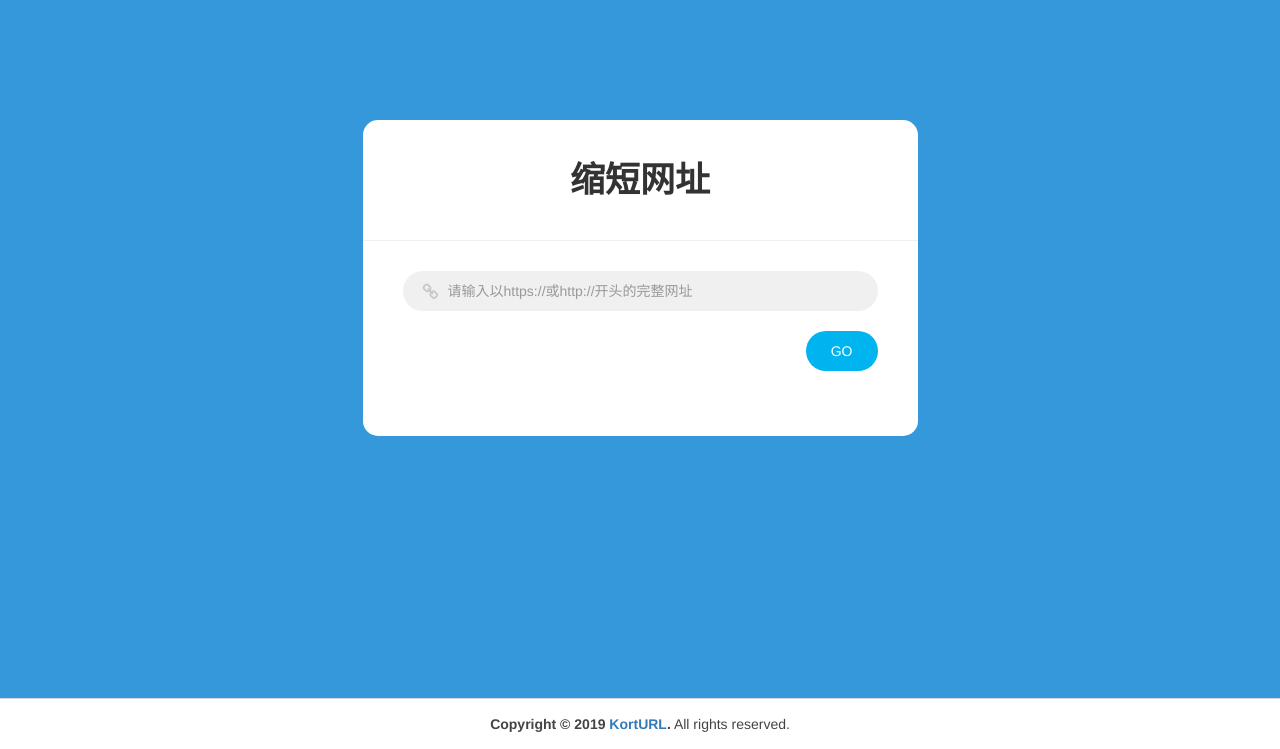
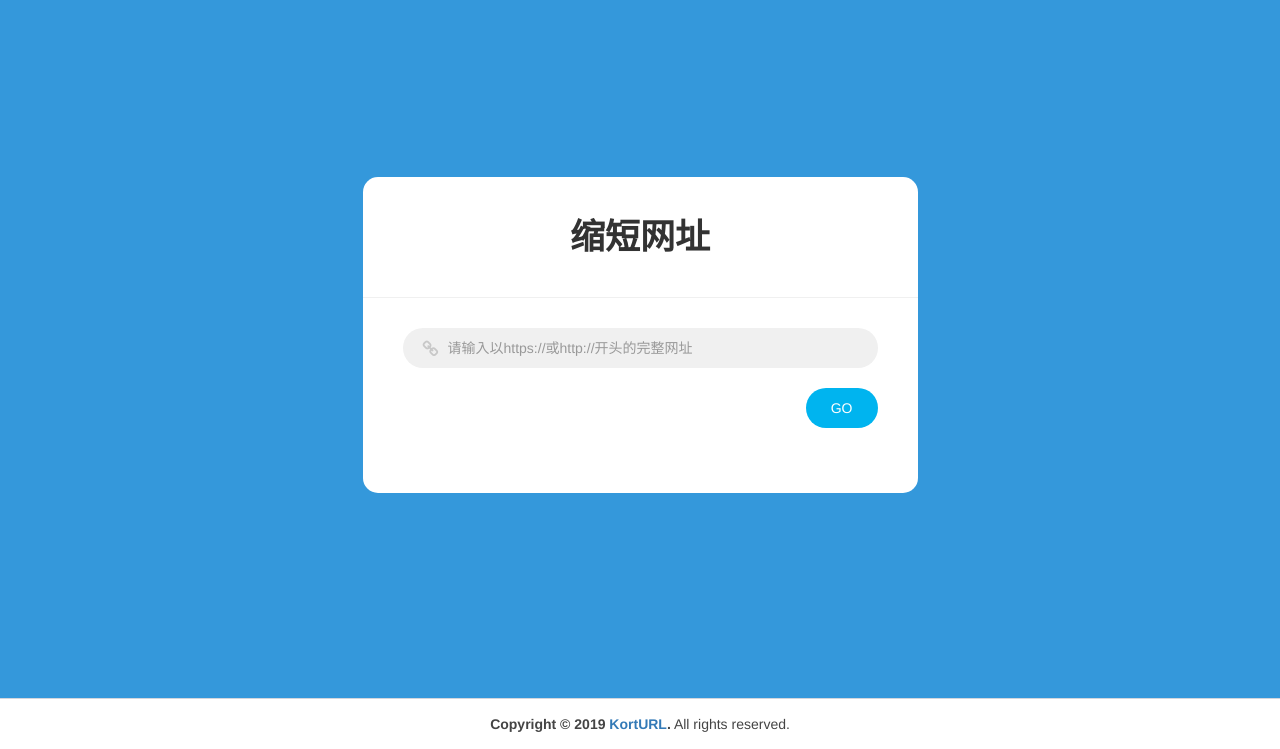
Before and after one commit to skyxv/KortURL, a Django app: page / in a window 1280 px wide. Shown: the part 51-800 px from the top of the page. Run offline with Django 3.2, Linux system fonts and the light colour scheme; parts of the project's set-up code (start-up, migrations or seed data) failed here and were passed over; some libraries are stand-ins or nearby versions.

Commit message:
Modified the value of margin-top

```diff
--- a/templates/reduce_url.html
+++ b/templates/reduce_url.html
@@ -5,7 +5,7 @@
 {% block body %}
 
     <div class="container">
-        <div class="row" style="margin-top: 15%;">
+        <div class="row" style="margin-top: 20%;">
             <div class="col-md-offset-3 col-md-6">
                 <form class="form-horizontal" method="post" action="{% url 'reduce' %}">
                 {% csrf_token %}
--- a/templates/shorten_url.html
+++ b/templates/shorten_url.html
@@ -5,7 +5,7 @@
 {% block body %}
 
     <div class="container">
-        <div class="row" style="margin-top: 15%;">
+        <div class="row" style="margin-top: 20%;">
             <div class="col-md-offset-3 col-md-6">
                 <form class="form-horizontal" method="post" action="{% url 'shorten' %}">
                 {% csrf_token %}
```
